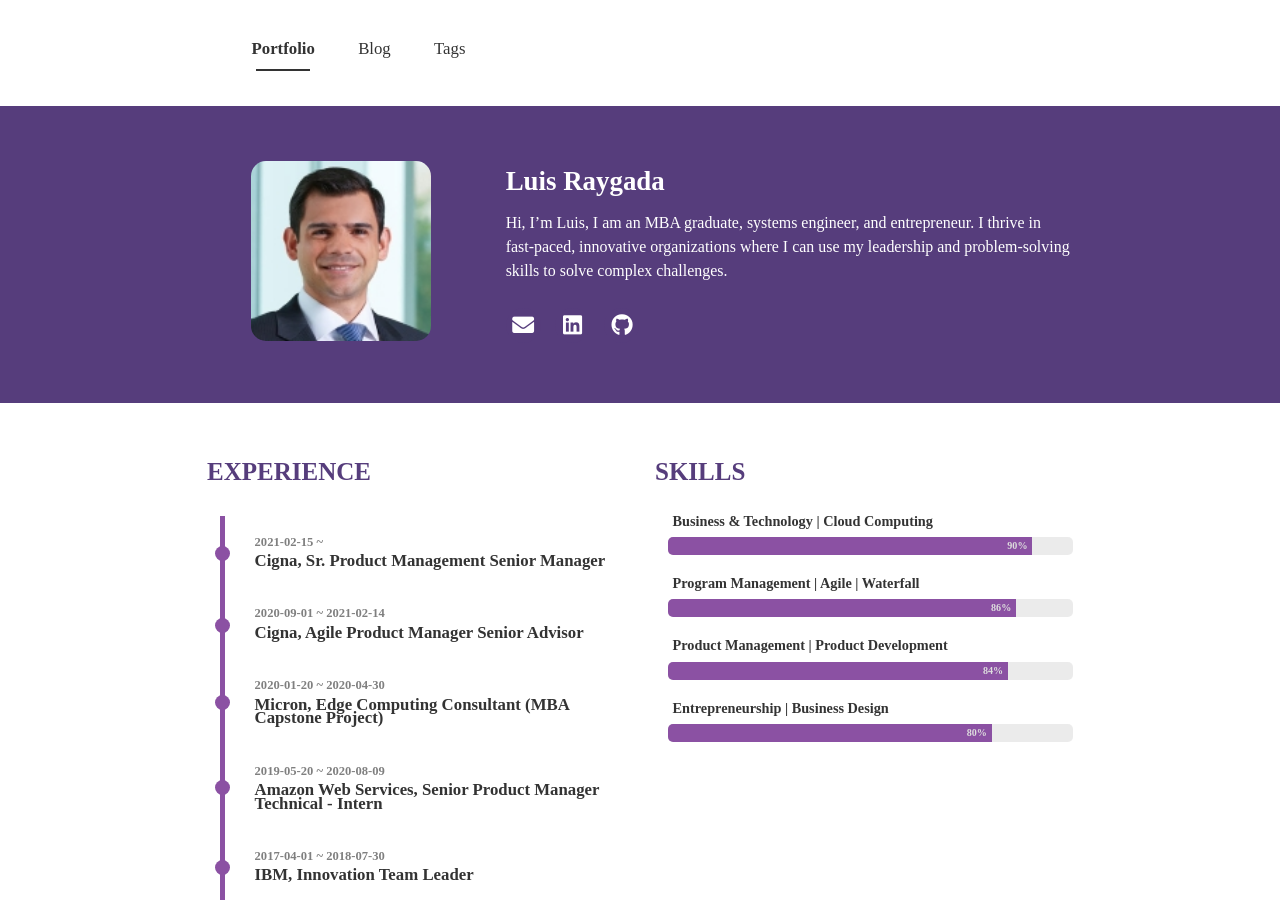
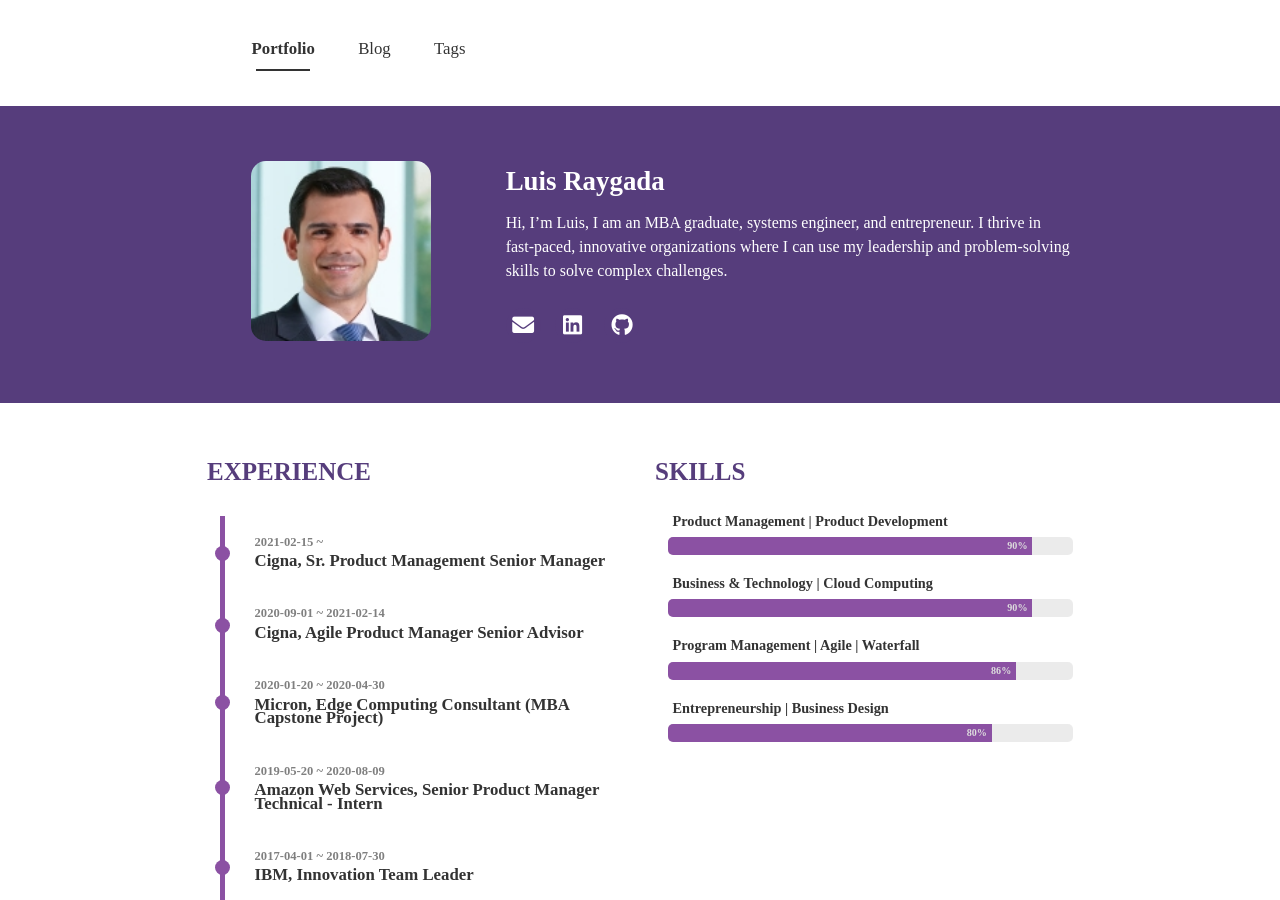
Before and after one commit to luis-raygada/luis-raygada.github.io, a Jekyll site: the page built from index.html, in a window 1280 px wide and 900 px high. Built offline with Jekyll 4.4.1, drawn with Linux system fonts in a browser that asks for light colours; nearby versions of some CDN libraries; some web fonts are replaced; the list of posts is cut into pages by our own code.

Commit message:
Update _config.yml

```diff
--- a/_config.yml
+++ b/_config.yml
@@ -37,12 +37,12 @@ theme_settings :
         end : 2012-03-30
         experience : IBM, IT Developer / IT Specialist
     skills :
+      - skill : Product Management | Product Development
+        value : 90  # Percent value
       - skill : Business & Technology | Cloud Computing
         value : 90  # Percent value
       - skill : Program Management | Agile | Waterfall
         value : 86  # Percent value
-      - skill : Product Management | Product Development
-        value : 84  # Percent value
       - skill : Entrepreneurship | Business Design
         value : 80  # Percent value
 
```
